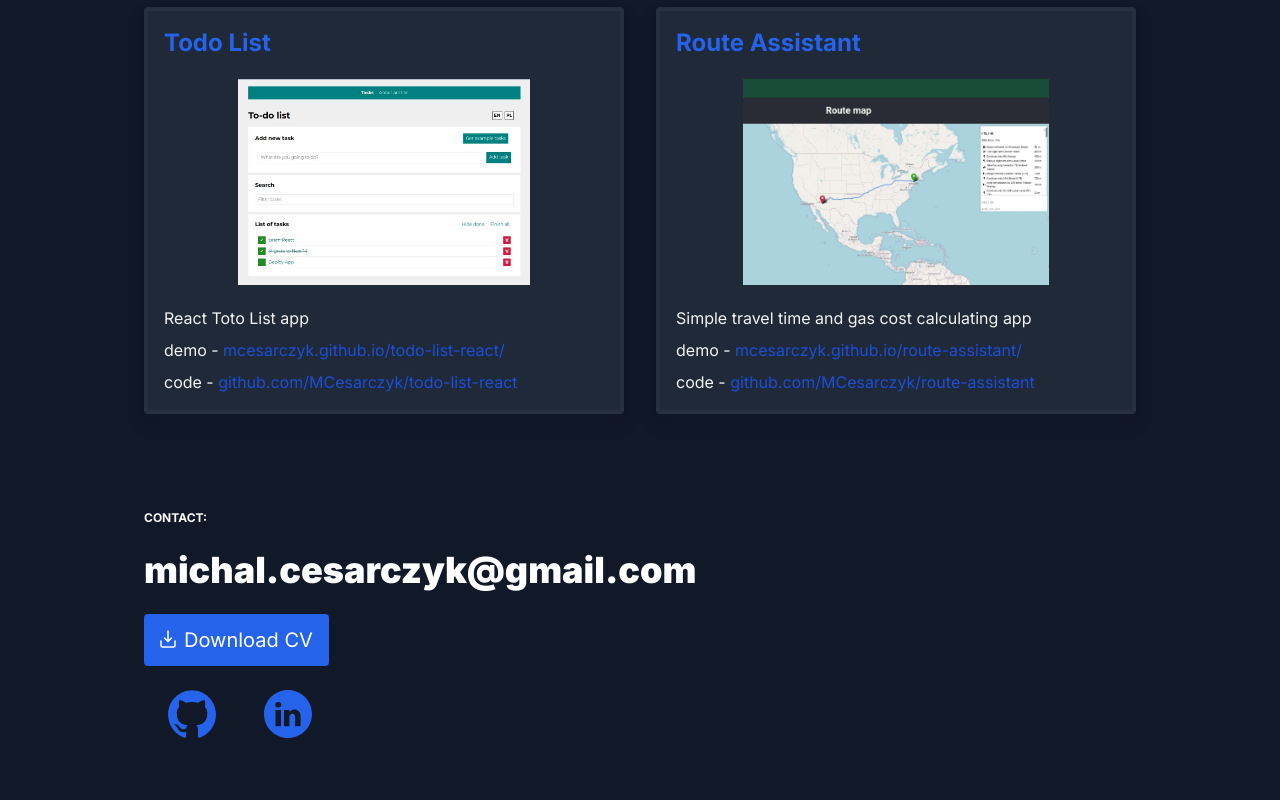
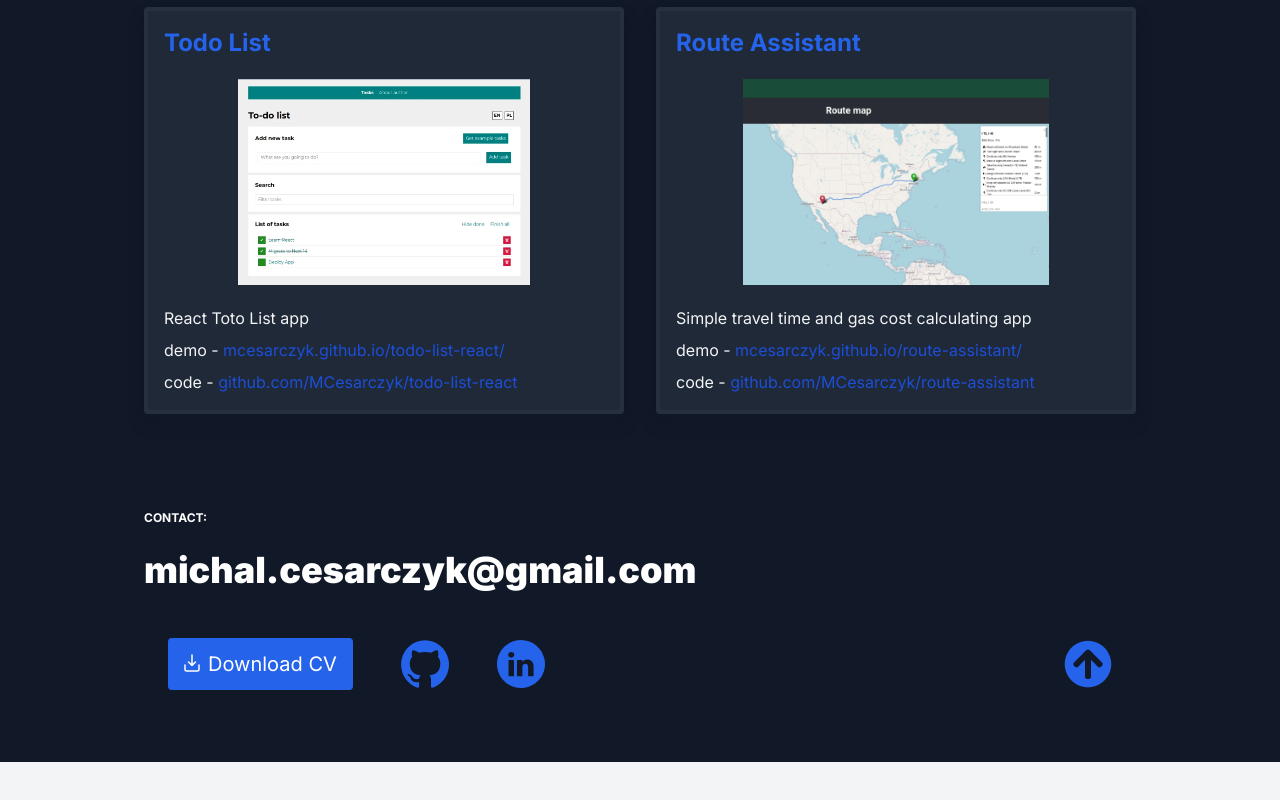
Before and after one commit to MCesarczyk/personal-homepage-2024, a Next.js app: page / in a window 1280 px wide. Shown: the part 2136-2936 px from the top of the page. After the commit the page ends 2898 px from the top, so only its background shows below. Built offline with nearby package versions, Linux system fonts and the light colour scheme.

Commit message:
feat(footer): add return home button, update footer layout and used components

```diff
--- a/src/app/page.tsx
+++ b/src/app/page.tsx
@@ -1,14 +1,27 @@
 import Image from "next/image";
 import { Header, Section, Footer, Thumbnail, footerThumbnails, Gallery } from "@/ui";
 
-import { ADDRESS, AUTHOR_DESCRIPTION, AUTHOR_NAME, FOOTER_NOTE, skills, learning, goals, portrait } from "@/assets";
+import {
+  ADDRESS,
+  AUTHOR_DESCRIPTION,
+  AUTHOR_NAME,
+  FOOTER_NOTE,
+  skills,
+  learning,
+  goals,
+  portrait,
+  ArrowUpIcon,
+} from "@/assets";
 import { sampleRepositories } from "@/app/repositories";
 import { ResumeDownloadButton } from "@/app/ResumeDownloadButton";
 import { NextThemeSwitcher } from "./NextThemeSwitcher";
 
 export default async function Index() {
   return (
-    <div className="h-full py-12 px-2 md:px-4 max-w-5xl my-0 mx-auto bg-gray-100 text-gray-900 dark:bg-gray-900 dark:text-gray-100">
+    <div
+      id="home"
+      className="h-full py-12 px-2 md:px-4 max-w-5xl my-0 mx-auto bg-gray-100 text-gray-900 dark:bg-gray-900 dark:text-gray-100"
+    >
       <NextThemeSwitcher />
       <Header
         name={AUTHOR_NAME}
@@ -32,12 +45,17 @@ export default async function Index() {
         }))}
       />
       <Footer note={FOOTER_NOTE} address={ADDRESS}>
-        <div className="flex flex-col items-start">
-          <ResumeDownloadButton />
-          <div className="flex">
+        <div className="flex flex-col md:flex-row items-center">
+          <div className="m-6 w-full md:w-auto shrink-0">
+            <ResumeDownloadButton />
+          </div>
+          <div className="flex w-full">
             {footerThumbnails.map((thumbnail) => (
               <Thumbnail key={thumbnail.id} {...thumbnail} />
             ))}
+            <div className="ml-auto">
+              <Thumbnail id={999} icon={ArrowUpIcon} url="#home" local />
+            </div>
           </div>
         </div>
       </Footer>
--- /dev/null
+++ b/src/assets/icons/ArrowUpIcon.tsx
@@ -0,0 +1,5 @@
+export const ArrowUpIcon = () => (
+  <svg fill="currentColor" viewBox="0 0 512 512" xmlns="http://www.w3.org/2000/svg">
+    <path d="M8 256C8 119 119 8 256 8s248 111 248 248-111 248-248 248S8 393 8 256zm143.6 28.9l72.4-75.5V392c0 13.3 10.7 24 24 24h16c13.3 0 24-10.7 24-24V209.4l72.4 75.5c9.3 9.7 24.8 9.9 34.3.4l10.9-11c9.4-9.4 9.4-24.6 0-33.9L273 107.7c-9.4-9.4-24.6-9.4-33.9 0L106.3 240.4c-9.4 9.4-9.4 24.6 0 33.9l10.9 11c9.6 9.5 25.1 9.3 34.4-.4z" />
+  </svg>
+);
--- a/src/assets/icons/DownloadIcon.tsx
+++ b/src/assets/icons/DownloadIcon.tsx
@@ -3,16 +3,16 @@ export const DownloadIcon = () => (
     <path
       d="M8 11.5879L8 0.999654M8 11.5879L4.5 8.05848M8 11.5879L11.5 8.05848"
       stroke="currentColor"
-      stroke-width="1.5"
-      stroke-linecap="round"
-      stroke-linejoin="round"
+      strokeWidth="1.5"
+      strokeLinecap="round"
+      strokeLinejoin="round"
     />
     <path
       d="M15 11.0586V15.2351C15 16.2097 14.2165 16.9998 13.25 16.9998H2.75C1.7835 16.9998 1 16.2097 1 15.2351V11.0586"
       stroke="currentColor"
-      stroke-width="1.5"
-      stroke-linecap="round"
-      stroke-linejoin="round"
+      strokeWidth="1.5"
+      strokeLinecap="round"
+      strokeLinejoin="round"
     />
   </svg>
 );
--- a/src/assets/icons/index.ts
+++ b/src/assets/icons/index.ts
@@ -14,4 +14,5 @@ export { CodepenThumbnail } from "./CodepenThumbnail";
 export { FacebookThumbnail } from "./FacebookThumbnail";
 export { InstagramThumbnail } from "./InstagramThumbnail";
 export { DownloadIcon } from "./DownloadIcon";
+export { ArrowUpIcon } from "./ArrowUpIcon";
 export { SunIcon } from "./SunIcon";
--- a/src/ui/atoms/button/Button.tsx
+++ b/src/ui/atoms/button/Button.tsx
@@ -7,7 +7,7 @@ interface LinkProps {
 export const Button = ({ children, ...props }: ComponentProps<"button"> & LinkProps) => (
   <button
     {...props}
-    className="inline-flex items-center text-sm sm:text-base md:text-lg lg:text-xl py-2 md:py-3 px-3 md:px-4 rounded text-white bg-blue-800 dark:bg-blue-600 hover:bg-blue-600 active:bg-blue-600 hover:scale-105 active:scale-100 transition-all duration-300"
+    className="inline-flex items-center text-sm sm:text-base md:text-lg lg:text-xl py-2 md:py-3 px-3 md:px-4 w-full justify-center rounded text-white bg-blue-800 dark:bg-blue-600 hover:bg-blue-600 active:bg-blue-600 hover:scale-105 active:scale-100 transition-all duration-300"
   >
     {children}
   </button>
--- a/src/ui/atoms/thumbnail/Thumbnail.tsx
+++ b/src/ui/atoms/thumbnail/Thumbnail.tsx
@@ -2,15 +2,16 @@ interface ThumbnailProps {
   id: number;
   icon: () => JSX.Element;
   url: string;
+  local?: boolean;
 }
 
-export const Thumbnail = ({ id, icon: Icon, url }: ThumbnailProps) => {
+export const Thumbnail = ({ id, icon: Icon, url, local }: ThumbnailProps) => {
   return (
     <div
       className="w-8 m-4 sm:w-10 sm:m-5 md:w-11 md:m-6 lg:w-12 lg:m-6 transition-all duration-500 text-blue-800 dark:text-blue-600 hover:brightness-150 hover:scale-110"
       key={id}
     >
-      <a href={url} target="_blank" rel="noopener noreferrer">
+      <a href={url} target={`${local ? "_self" : "_blank"}`} rel="noopener noreferrer">
         <Icon />
       </a>
     </div>
--- a/src/ui/organisms/footer/Footer.tsx
+++ b/src/ui/organisms/footer/Footer.tsx
@@ -9,7 +9,7 @@ interface FooterProps {
 }
 
 export const Footer = ({ address, children }: FooterProps) => (
-  <div className="w-full md:w-1/2">
+  <div className="w-full">
     <div className="text-lg sm:text-2xl md:text-3xl lg:text-4xl">
       <Caption>CONTACT:</Caption>
       <a
@@ -20,6 +20,6 @@ export const Footer = ({ address, children }: FooterProps) => (
         {address}
       </a>
     </div>
-    <div className="flex">{children}</div>
+    {children}
   </div>
 );
```
Also changed, not shown: src/assets/icons/arrowUpIcon.svg (added), 1 other file (tests, documents, lock files or other folders).
